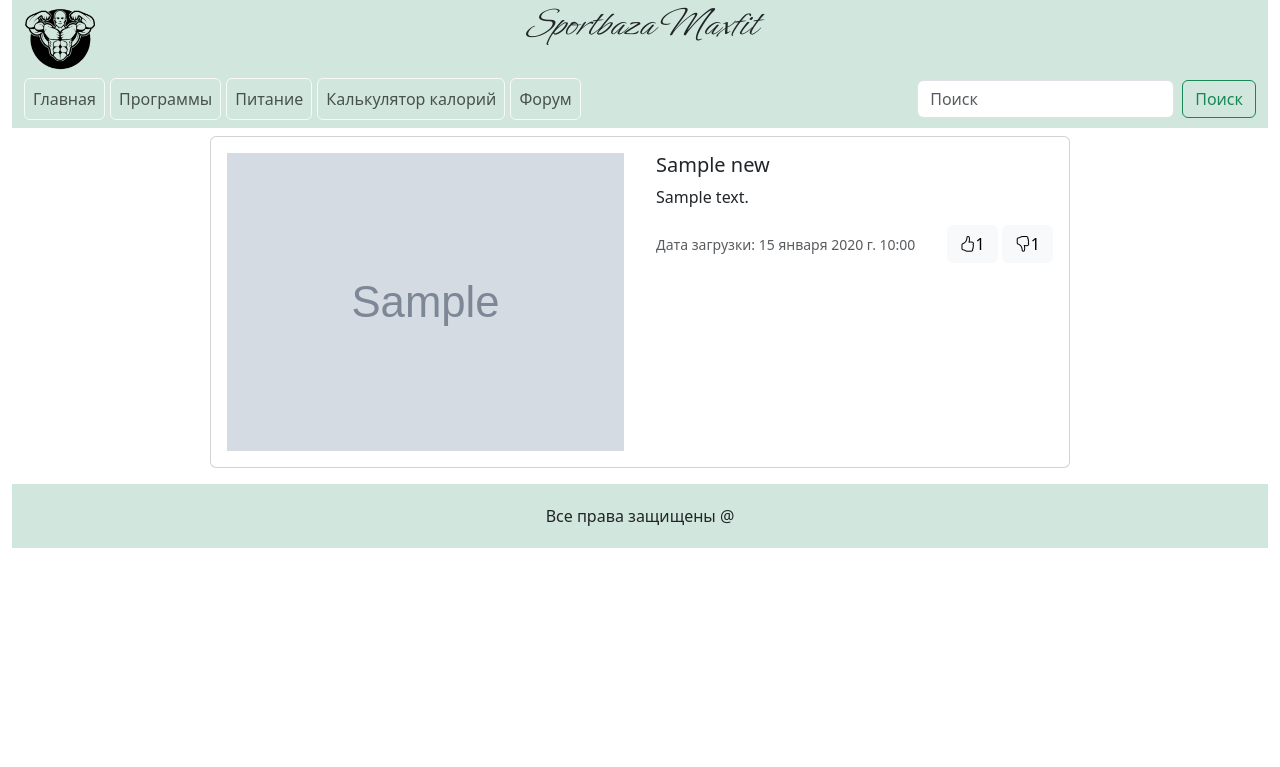
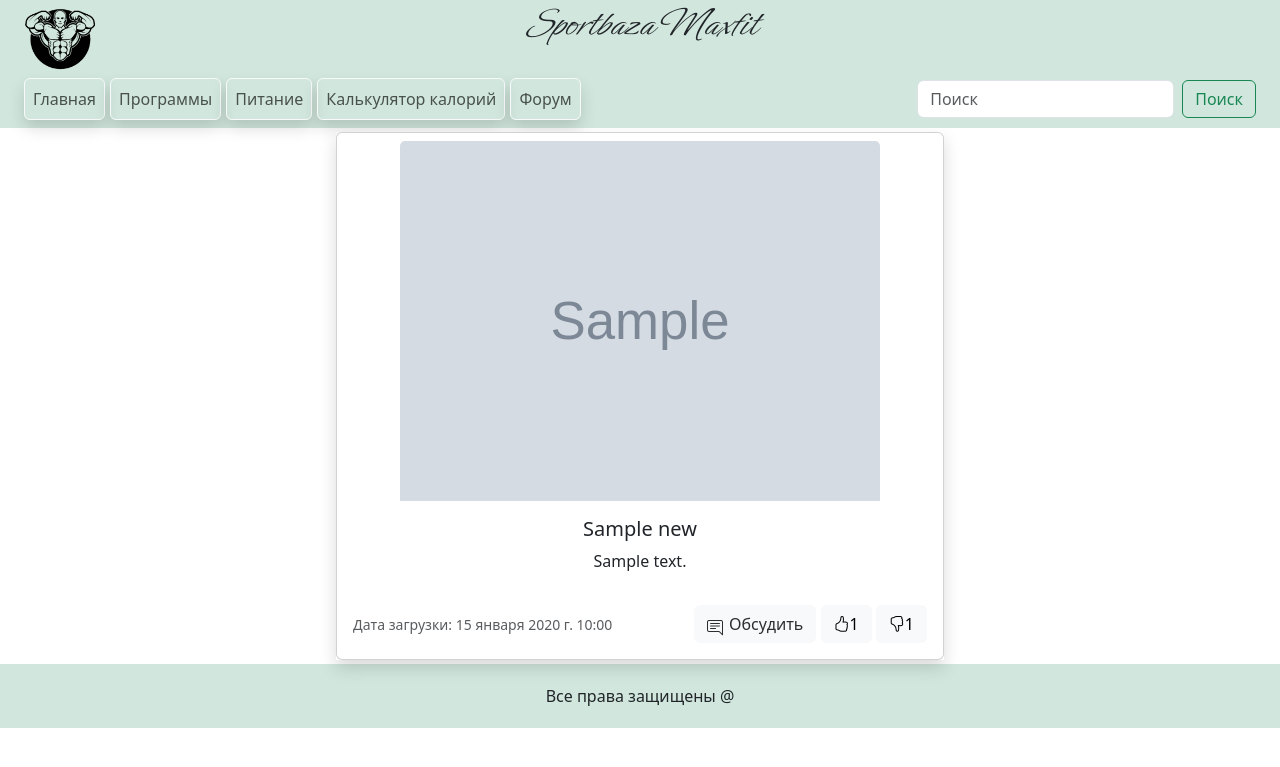
Before and after one commit to Ruslan-BRV/sportbaza, a Django app: page / in a window 1280 px wide. Shown: the top 767 px of the page. Run offline with Django 5.2, Linux system fonts and the light colour scheme; tables that the repository leaves empty hold one stand-in row (values such as "Sample post"); grey boxes marked "Sample" are stand-in pictures; some libraries are stand-ins or nearby versions.

Commit message:
Добавил обсуждение новостей

```diff
--- a/baseTemplates/base.html
+++ b/baseTemplates/base.html
@@ -6,13 +6,14 @@
     <meta name="viewport" content="width=device-width, initial-scale=1.0">
     <link href="https://cdn.jsdelivr.net/npm/bootstrap@5.3.3/dist/css/bootstrap.min.css" rel="stylesheet" integrity="sha384-QWTKZyjpPEjISv5WaRU9OFeRpok6YctnYmDr5pNlyT2bRjXh0JMhjY6hW+ALEwIH" crossorigin="anonymous">
     <link href="https://cdn.jsdelivr.net/npm/bootstrap-icons@1.7.0/font/bootstrap-icons.css" rel="stylesheet">
-    <link rel="stylesheet" href="{% static "css/base.css" %}">
+    <link rel="stylesheet" href="{% static 'css/base.css' %}" />
     {% block css %}{% endblock css %}
-    <link rel="shortcut icon" href="{% static 'img/logo.ico' %}">
+    <link rel="shortcut icon" href="{% static 'img/logo.ico' %}" />
     <title>{% block title %}{% endblock title %}</title>
 </head>
-<body class="container-xxl">
-    <div class=" header-max">
+<body>
+  <div class="container-fluid bg-success-subtle">
+    <div class="header-max">
       <header class="bg-success-subtle">
         <img src="{% static 'img/logo.ico' %}" alt="">
         <h1>Sportbaza Maxfit</h1>
@@ -25,19 +26,19 @@
           </button>
             <div class="collapse navbar-collapse" id="navbarSupportedContent">
               <ul class="navbar-nav me-auto mb-2 mb-lg-0">
-                <li class="nav-item btn btn-outline-light">
+                <li class="nav-item btn btn-outline-light shadow">
                   <a class="nav-link" aria-current="page" href="/">Главная</a>
                 </li>
-                <li class="nav-item btn btn-outline-light">
+                <li class="nav-item btn btn-outline-light shadow">
                   <a class="nav-link" href="/programms/">Программы</a>
                 </li>
-                <li class="nav-item btn btn-outline-light">
+                <li class="nav-item btn btn-outline-light shadow">
                   <a class="nav-link" href="/foot/">Питание</a>
                 </li>
-                <li class="nav-item btn btn-outline-light">
+                <li class="nav-item btn btn-outline-light shadow">
                   <a class="nav-link" href="/calculator/">Калькулятор калорий</a>
                 </li>
-                <li class="nav-item btn btn-outline-light">
+                <li class="nav-item btn btn-outline-light shadow">
                   <a class="nav-link" href="/">Форум</a>
                 </li>
                 {% comment %} <li class="nav-item dropdown">
@@ -63,10 +64,15 @@
           </div>
         </nav>
       </div>
+    </div>
+      <div class="container-xxl">
         {% block content %}{% endblock content %}
-    <footer class="bg-success-subtle">
+      </div>
+    <div class="container-fluid bg-success-subtle">
+      <footer>
         <div>Все права защищены @</div>
       </footer>
+    </div>
     <script src="https://cdn.jsdelivr.net/npm/bootstrap@5.3.3/dist/js/bootstrap.bundle.min.js" integrity="sha384-YvpcrYf0tY3lHB60NNkmXc5s9fDVZLESaAA55NDzOxhy9GkcIdslK1eN7N6jIeHz" crossorigin="anonymous"></script>
     {% block script %}{% endblock script %}
 </body>
--- a/calculator/templates/calculator/calculator.html
+++ b/calculator/templates/calculator/calculator.html
@@ -1,7 +1,7 @@
 {% extends "base.html" %}
 {% load static %}
 
-{% block css %}<link rel="stylesheet" href="{% static "calculator/css/calculator.css" %}">{% endblock css %}
+{% block css %}<link rel="stylesheet" href="{% static "calculator/css/calculator.css" %}" />{% endblock css %}
 {% block title %}Калькулятор калорий{% endblock title %}
 
 {% block content %}
--- a/news/models.py
+++ b/news/models.py
@@ -22,3 +22,16 @@ class News(models.Model):
 
     def __str__(self):
         return self.title
+
+class Comment(models.Model):
+    author = models.TextField(verbose_name='автор', max_length=30)
+    comment_news = models.TextField(verbose_name='Сообщение')
+    date_comment = models.DateTimeField(verbose_name='Дата комментария', auto_now_add=True,)
+    novosti = models.ForeignKey(News, on_delete=models.CASCADE)
+
+    class Meta:
+        verbose_name="Комментарий"
+        verbose_name_plural="Комментарии"
+
+    def __str__(self):
+        return self.author
--- /dev/null
+++ b/news/static/news/css/news.css
@@ -0,0 +1,3 @@
+.commentNews{
+    max-height: 40vh;
+}
--- a/news/templates/news/news.html
+++ b/news/templates/news/news.html
@@ -1,37 +1,30 @@
 {% extends "base.html" %}
 {% load static %}
 
-{% block css %}<link rel="stylesheet" href="{% static "css/news.css" %}">{% endblock css %}
+{% block css %}<link rel="stylesheet" href="{% static "news/css/news.css" %}" />{% endblock css %}
 {% block title %}Новости{% endblock title %}
 
 {% block content %}
-    <div class="pt-2">
+    <div class="d-flex justify-content-around flex-wrap text-center">
         {% for news_one in news %}
-            <div class="card mx-auto mb-3" style="max-width: 860px;">
-                <div class="row g-0">
-                    <div class="col-md-6 d-flex align-items-center justify-content-center">
-                        <div class="p-3">
-                            <img class="w-100" src="{{ news_one.image.url }}" alt="картинка">
-                     {% comment %} <i class="bi bi-question-circle-fill" style="font-size: 2rem;"></i> {% endcomment %}
-                        </div>
-                    </div>
-                    <div class="col-md-6">
+        <div class="align-self-center m-1 shadow">
+            <div class="card p-2" style="width: 38rem;">
+                <img src="{{ news_one.image.url }}" class="card-img-top mx-auto" style="width: 30rem;" alt="...">
                 <div class="card-body">
                     <h5 class="card-title">{{ news_one.title }}</h5>
-                            <p class="card-text">{{ news_one.bodyNews }}</p>
-                    {% comment %} <p class="card-text"><small class="text-muted">Лайк: {{ news_one.like }}</small></p>
-                   <p class="card-text">
-                      Теги:
-                     {% for tag in card.tags %}
-                       <span class="badge bg-secondary">{{ tag }}</span>
-                     {% endfor %}
-                   </p> {% endcomment %}
-                            <div class="d-flex justify-content-between align-items-center mt-2">
+                    <p class="card-text">{{ news_one.bodyNews|truncatechars:200 }}</p>
+                    {% comment %} <a href="{% url "detail_programm" programm.id %}" class="btn btn-secondary">Подробнее</a> {% endcomment %}
+                </div>
+                <div class="d-flex justify-content-between align-items-center mt-2 p-2">
                     <small class="text-muted">Дата загрузки: {{ news_one.upload_date }}</small>
                     <div>
                         {% comment %} <form>
                             <button type="submit" name="click" value="like"><i class="bi bi-hand-thumbs-up"></i>{{ news_one.like }}</button>
                         </form> {% endcomment %}
+                        <a class="btn btn-light icon-link text-secondary-emphasis link-underline link-underline-opacity-0" data-bs-toggle="collapse" href="#{{news_one.id}}collapseExample" role="button" aria-expanded="false" aria-controls="collapseExample">
+                            <i class="bi bi-chat-right-text"></i>
+                            Обсудить
+                        </a>
                         <div class="btn btn-light" type="submit" name="click" value="like">
                             <i class="bi bi-hand-thumbs-up"></i>{{ news_one.like }}
                         </div>
@@ -44,15 +37,41 @@
                         </div>
                     </div>
                 </div>
+                    <div class="collapse" id="{{news_one.id}}collapseExample">
+                        <div class="card card-body">
+                            <div class="overflow-y-scroll commentNews">
+                                {% for comment in comments %}
+                                    {% comment %} <p>{{comment.novosti_id}}</p> {% endcomment %}
+                                    {% if comment.novosti_id == news_one.id %}
+                                        <div class="alert alert-success d-flex">
+                                            <div class="align-self-center m-3">
+                                                {{comment.author}}:
+                                            </div>
+                                            <div>
+                                                {{comment.comment_news}}
+                                            </div>
+                                        </div>
+                                    {% endif %}
+                                {% endfor %}
+                            </div>
+
+                            <form method="POST">
+                                {% csrf_token %}
+                                <input type="hidden", name="novosti", value="{{news_one.id}}">
+                                <div class="mb-1 mt-3">
+                                    {% comment %} <label for="exampleFormControlTextarea1" class="form-label">Напишите сообщение</label> {% endcomment %}
+                                    <textarea class="form-control" name="text" rows="3"></textarea>
+                                </div>
+                                <div class="input-group mb-3">
+                                    <input type="text" class="form-control" placeholder="Введите ваше имя" aria-label="Введите ваше имя" name="author">
+                                    <button type="submit" class="btn btn-light">Отправить</button>
+                                </div>
+                            </form>
                             </div>
                         </div>
                     </div>
                 </div>
-            {% comment %} <div class="news">
-                <h2>{{ news_one.title }}</h2>
-                <img src="{{ news_one.image.url }}" alt="картинка">
-                <p>{{ news_one.bodyNews }}</p>
-            </div> {% endcomment %}
+
                 {% endfor %}
             </div>
 {% endblock content %}
--- a/news/urls.py
+++ b/news/urls.py
@@ -2,5 +2,5 @@ from django.urls import path
 from news.views import newsPage
 
 urlpatterns = [
-    path("", newsPage)
+    path("", newsPage),
 ]
--- a/news/views.py
+++ b/news/views.py
@@ -1,13 +1,23 @@
 from django.shortcuts import render
-from news.models import News
+from news.models import News, Comment
 
 # Create your views here.
 
 def newsPage(request):
     news = News.objects.all()
+    comments = Comment.objects.all()
+    if request.method == "POST":
+        author = request.POST.get('author')
+        text = request.POST.get('text')
+        novosti = int(request.POST.get('novosti'))
+        print(author, text, novosti)
+        comment = Comment.objects.create(author=author, comment_news=text, novosti_id=novosti)
+        comment.save()
 
+        news = News.objects.all()
+        comments = Comment.objects.all()
     context = {
-        "news": news
+        "news": news,
+        "comments": comments,
     }
-
     return render(request, "news/news.html", context=context)
--- a/sportbaza/settings.py
+++ b/sportbaza/settings.py
@@ -38,6 +38,7 @@ INSTALLED_APPS = [
     'django.contrib.sessions',
     'django.contrib.messages',
     'django.contrib.staticfiles',
+    'django_extensions',
     'calculator',
     'programms',
     'news'
@@ -129,10 +130,10 @@ USE_TZ = True
 # Static files (CSS, JavaScript, Images)
 # https://docs.djangoproject.com/en/5.0/howto/static-files/
 
+
 STATIC_URL = 'static/'
-
 STATICFILES_DIRS = [
-   os.path.join(BASE_DIR, "static"),
+    os.path.join(BASE_DIR, "static"),
 ]
 
 # Default primary key field type
--- a/static/css/base.css
+++ b/static/css/base.css
@@ -2,6 +2,7 @@
     font-family: 'header';
     src: url(../fonts/header.ttf);
 }
+
 header img {
     max-width: 70px;
     margin-left: 1%;
@@ -28,7 +29,7 @@ nav li {
 }
 footer {
     margin: 0 auto !important;
-    max-width: 1320px !important;
+    /* max-width: 1320px !important; */
     padding: 20px;
 }
 footer div {
```
Also changed, not shown: news/admin.py (+6 -2 lines), news/templates/news/comment.html (added, +44 -0 lines), news/migrations/0004_comment.py (added), news/migrations/0005_remove_comment_novosti.py (added), news/migrations/0006_comment_novosti.py (added), news/migrations/0007_alter_comment_novosti.py (added), news/static/css/news.css (deleted). Lines whose indentation alone changed are shown as unchanged.
